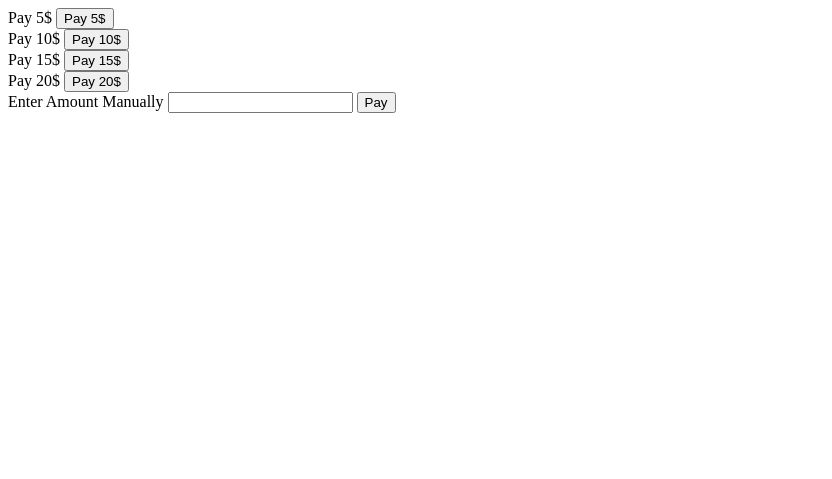
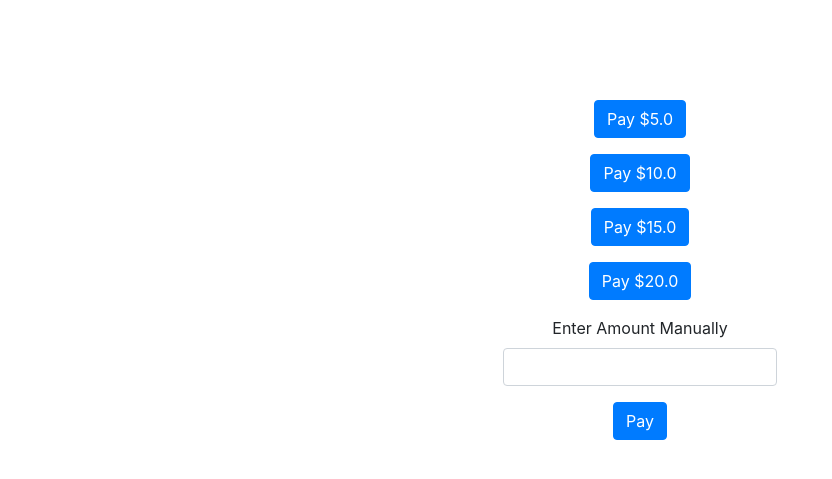
Before and after one commit to wargrider/stripe-payment-gateway-djnago, a Django app: page / in a window 1280 px wide. Shown: the top 479 px of the page, without its empty margins (0-832 px from the left). Run offline with Django 3.2, Linux system fonts and the light colour scheme; some libraries are stand-ins or nearby versions.

Commit message:
Custom Payment Value bootstrap

```diff
--- a/payment/templates/base.html
+++ b/payment/templates/base.html
@@ -3,9 +3,15 @@
   <head>
     <meta charset="utf-8">
     <title></title>
+    <link rel="stylesheet" href="https://stackpath.bootstrapcdn.com/bootstrap/4.3.1/css/bootstrap.min.css" integrity="sha384-ggOyR0iXCbMQv3Xipma34MD+dH/1fQ784/j6cY/iJTQUOhcWr7x9JvoRxT2MZw1T" crossorigin="anonymous">
+    <script src="https://stackpath.bootstrapcdn.com/bootstrap/4.3.1/js/bootstrap.min.js" integrity="sha384-JjSmVgyd0p3pXB1rRibZUAYoIIy6OrQ6VrjIEaFf/nJGzIxFDsf4x0xIM+B07jRM" crossorigin="anonymous"></script>
+    <script src="https://code.jquery.com/jquery-3.3.1.slim.min.js" integrity="sha384-q8i/X+965DzO0rT7abK41JStQIAqVgRVzpbzo5smXKp4YfRvH+8abtTE1Pi6jizo" crossorigin="anonymous"></script>
+    <script src="https://cdnjs.cloudflare.com/ajax/libs/popper.js/1.14.7/umd/popper.min.js" integrity="sha384-UO2eT0CpHqdSJQ6hJty5KVphtPhzWj9WO1clHTMGa3JDZwrnQq4sF86dIHNDz0W1" crossorigin="anonymous"></script>
   </head>
   <body>
-    {% block content%}
-    {% endblock %}
+    <div class="container" style="margin-top: 100px;" align="center">
+      {% block content%}
+      {% endblock %}
+    </div>
   </body>
 </html>
--- a/payment/templates/charge.html
+++ b/payment/templates/charge.html
@@ -1,5 +1,5 @@
 {% extends "base.html" %}
 {% block content %}
-    <h2>Thanks, you paid <strong>$5.00</strong>!</h2>
+    <h2>Thanks, you paid <strong>${{amount}}</strong>!</h2>
     <a href="{% url 'payment:home' %}">Home</a>
 {% endblock %}
--- a/payment/templates/home.html
+++ b/payment/templates/home.html
@@ -2,16 +2,20 @@
 {% block content %}
     {% for a in arr %}
     <form class="" action="{% url 'payment:payment' %}" method="post">
-      {% csrf_token %}
-      <label for="{{a}}">Pay {{a}}$</label>
-      <input id="{{a}}" type="hidden" name="amount" value="{{ a }}">
-      <input type="submit" class="btn btn-primary" value="Pay {{a}}$">
+      <div class="form-group">
+        {% csrf_token %}
+        <input type="hidden" name="amount" value="{{ a }}">
+        <input type="submit" class="btn btn-primary" value="Pay ${{ a }}">
+      </div>
     </form>
     {% endfor %}
     <form class="" action="{% url 'payment:payment' %}" method="post">
-      {% csrf_token %}
-      <label for="manual">Enter Amount Manually</label>
-      <input id="manual" type="text" name="amount" value="">
-      <input type="submit" class="btn btn-primary" value="Pay">
+      <div class="form-group">
+        {% csrf_token %}
+        <label for="manual">Enter Amount Manually</label>
+        <input id="manual" class="form-control" style="width: revert;" type="number" name="amount" value="">
+        <p></p>
+        <input type="submit" class="btn btn-primary" value="Pay">
+      </div>
     </form>
 {% endblock %}
--- a/payment/templates/payment.html
+++ b/payment/templates/payment.html
@@ -1,9 +1,10 @@
 {% extends "base.html" %}
 {% load mathfilters %}
 {% block content %}
-    <h2>Buy for ${{amount}}</h2>
+    <h2>Pay ${{amount}}</h2>
     <form action="{% url 'payment:charge' %}" method="post">
       {% csrf_token %}
+      <input type="hidden" name="amount" value="{{ amount|mul:100 }}">
         <script src="https://checkout.stripe.com/checkout.js" class="stripe-button"
             data-key="{{ key }}"
             data-description="A Django Charge"
--- a/payment/views.py
+++ b/payment/views.py
@@ -9,7 +9,7 @@ stripe.api_key = STRIPE_SECRET_KEY
 
 
 def index(request):
-    return render(request, 'home.html', {'arr':[5,10,15,20]})
+    return render(request, 'home.html', {'arr':[5.0,10.0,15.0,20.0]})
 
 
 def payment(request):
@@ -20,11 +20,10 @@ def payment(request):
 
 def charge(request):
     if request.method == 'POST':
-        breakpoint()
         charge = stripe.Charge.create(
-            amount=x,
+            amount=int(request.POST['amount']),
             currency='usd',
             description='A Django charge',
             source=request.POST['stripeToken']
         )
-        return render(request, 'charge.html')
+        return render(request, 'charge.html', {'amount': int(request.POST['amount'])/100 })
```
